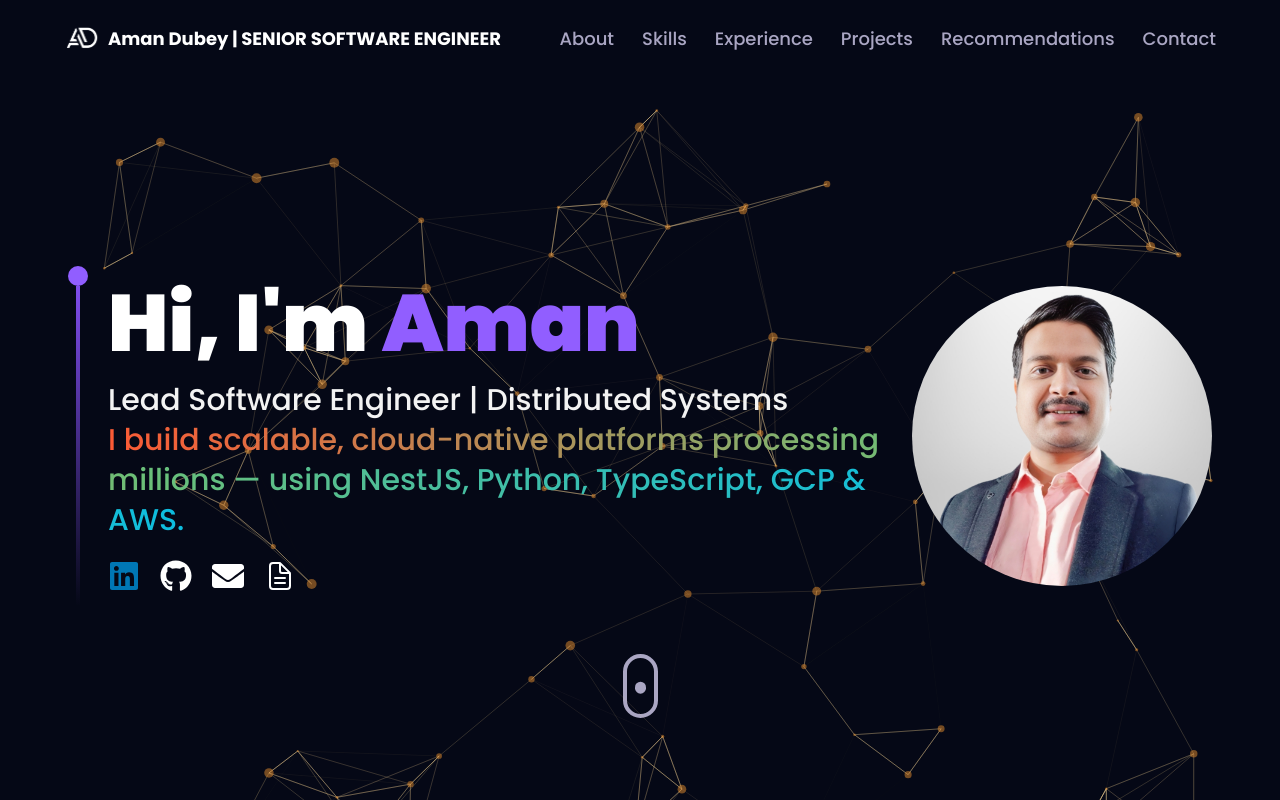
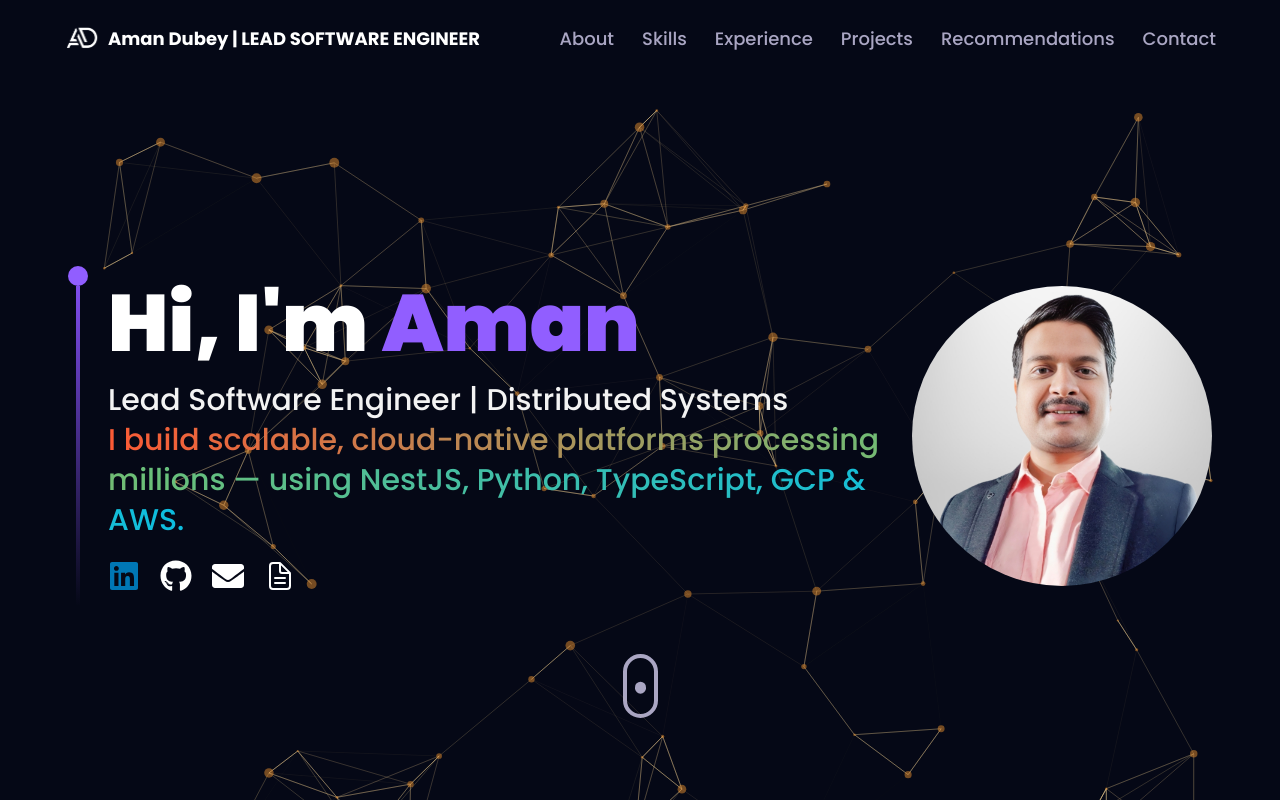
Before and after one commit to imunreal7/portfolio, a React (Create React App) app: page / in a window 1280 px wide. Shown: the top 800 px of the page. Built offline with nearby package versions, Linux system fonts and the light colour scheme.

Commit message:
updated resume

```diff
--- a/src/components/Contact.jsx
+++ b/src/components/Contact.jsx
@@ -146,7 +146,7 @@
                 <a
                     target="_blank"
                     rel="noopener noreferrer"
-                    href="/Aman_Dubey_Resume_2026.docx"
+                    href="https://drive.google.com/file/d/1MOX838bcl875ctisdutZFkUa1N2GwOP6/view?usp=drive_link"
                 >
                     <Button variant="outlined" endIcon={<ArrowOutward />} sx={buttonSx}>
                         Resume
--- a/src/components/Navbar.jsx
+++ b/src/components/Navbar.jsx
@@ -68,7 +68,7 @@
                     />
                     <p className="cursor-pointer text-[18px] font-bold text-white">
                         Aman Dubey{" "}
-                        <span className="hidden sm:inline">| SENIOR SOFTWARE ENGINEER</span>
+                        <span className="hidden sm:inline">| LEAD SOFTWARE ENGINEER</span>
                     </p>
                 </Link>
 
--- a/src/components/Profile.jsx
+++ b/src/components/Profile.jsx
@@ -59,7 +59,7 @@
                                 <FaEnvelope className="h-8 w-8 text-white" />
                             </a>
                             <a
-                                href="/Aman_Dubey_Resume_2026.docx"
+                                href="https://drive.google.com/file/d/1MOX838bcl875ctisdutZFkUa1N2GwOP6/view?usp=drive_link"
                                 target="_blank"
                                 rel="noopener noreferrer"
                             >
```
